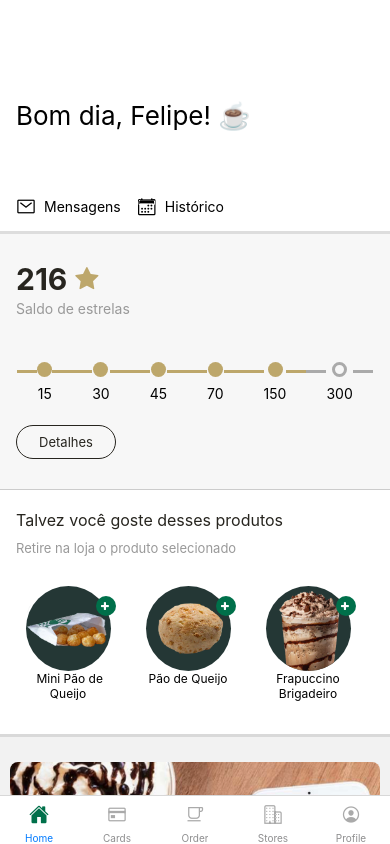
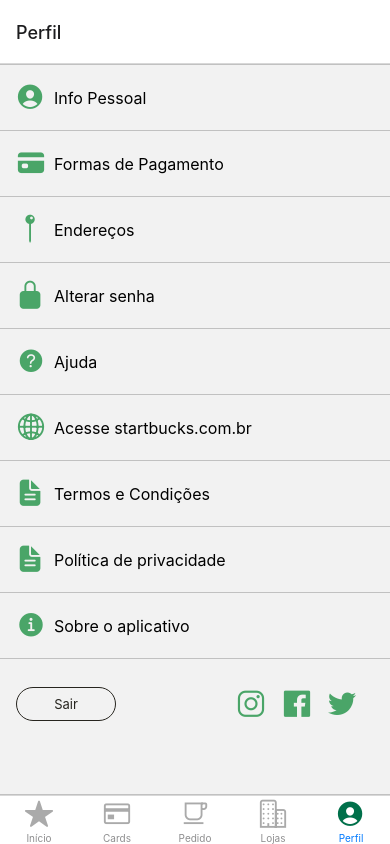
Before and after one commit to marisobreiro/starbucks-clone, a React Native app: screen /Perfil in a window 390 px wide. Built offline with nearby package versions, Linux system fonts and the light colour scheme.

Commit message:
Página de perfil criada + ajustes UI

```diff
--- a/App.js
+++ b/App.js
@@ -8,6 +8,7 @@
 import StarbucksCard from './screens/StarbucksCard';
 import Ordering from './screens/Order';
 import Stores from './screens/Stores';
+import Profile from './screens/Profile';
 
 const Tab = createBottomTabNavigator();
 
@@ -20,35 +21,35 @@
                     let iconName;
                     let cor;
 
-                    if (route.name == 'Home') {
-                        iconName = focused ? 'ios-home' : 'ios-home-outline';
+                    if (route.name == 'Início') {
+                        iconName = 'star'
                         cor = focused ? Colors.main : '#AAAAAA';
                     }
                     if (route.name == 'Cards') {
                         iconName = focused ? 'ios-card' : 'ios-card-outline';
                         cor = focused ? Colors.main : '#AAAAAA';
                     }
-                    if (route.name == 'Order') {
+                    if (route.name == 'Pedido') {
                         iconName = focused ? 'cafe' : 'cafe-outline';
                         cor = focused ? Colors.main : '#AAAAAA';
                     }
-                    if (route.name == 'Stores') {
+                    if (route.name == 'Lojas') {
                         iconName = focused ? 'ios-business' : 'ios-business-outline';
                         cor = focused ? Colors.main : '#AAAAAA';
                     }
-                    if (route.name == 'Profile') {
+                    if (route.name == 'Perfil') {
                         iconName = focused ? 'person-circle' : 'person-circle-outline';
                         cor = focused ? Colors.main : '#AAAAAA';
                     }
 
-                    return <Iconicons name={iconName} size={20} color={cor} />
+                    return <Iconicons name={iconName} size={30} color={cor} />
                 }
             })}>
-            <Tab.Screen name='Home' component={ Home } options={{headerShown: false, activeTintColor: Colors.main, inactiveTintColor: '#AAA'}} />
+            <Tab.Screen name='Início' component={ Home } options={{headerShown: false, activeTintColor: Colors.main, inactiveTintColor: '#AAA'}} />
             <Tab.Screen name='Cards' component={ StarbucksCard } />
-            <Tab.Screen name='Order' component={ Ordering } />
-            <Tab.Screen name='Stores' component={ Stores } />
-            <Tab.Screen name='Profile' component={Home} />
+            <Tab.Screen name='Pedido' component={ Ordering } />
+            <Tab.Screen name='Lojas' component={ Stores } />
+            <Tab.Screen name='Perfil' component={ Profile } />
         </Tab.Navigator>
     </NavigationContainer>
   );
--- a/components/Home/Main/ItemShop.js
+++ b/components/Home/Main/ItemShop.js
@@ -11,7 +11,7 @@
             <ScrollView style={styles.listItem} horizontal={true}>
                 <View style={ styles.item}>
                     <View style={styles.icon}>
-                        <FontAwesome name="plus" size={10} color="#FFF"/>
+                        <FontAwesome name="plus" size={12} color="#FFF"/>
                     </View>
                     <View style={styles.itemContainer}>
                         <Image
@@ -23,7 +23,7 @@
 
                 <View style={ styles.item}>
                     <View style={styles.icon}>
-                        <FontAwesome name="plus" size={10} color="#FFF"/>
+                        <FontAwesome name="plus" size={12} color="#FFF"/>
                     </View>
                     <View style={styles.itemContainer}>
                         <Image
@@ -36,7 +36,7 @@
                 <View style={styles.item}>
                     <View>
                         <View style={styles.icon}>
-                            <FontAwesome name="plus" size={10} color="#FFF"/>
+                            <FontAwesome name="plus" size={12} color="#FFF"/>
                         </View>
                         <View style={styles.itemContainer}>
                         <Image
@@ -49,7 +49,7 @@
 
                 <View style={ styles.item}>
                     <View style={styles.icon}>
-                        <FontAwesome name="plus" size={10} color="#FFF"/>
+                        <FontAwesome name="plus" size={12} color="#FFF"/>
                     </View>
                     <View style={styles.itemContainer}>
                         <Image
@@ -61,7 +61,7 @@
 
                 <View style={ styles.item}>
                     <View style={styles.icon}>
-                        <FontAwesome name="plus" size={10} color="#FFF"/>
+                        <FontAwesome name="plus" size={12} color="#FFF"/>
                     </View>
                     <View style={styles.itemContainer}>
                         <Image
@@ -73,7 +73,7 @@
 
                 <View style={ styles.item}>
                     <View style={styles.icon}>
-                        <FontAwesome name="plus" size={10} color="#FFF"/>
+                        <FontAwesome name="plus" size={12} color="#FFF"/>
                     </View>
                     <View style={styles.itemContainer}>
                         <Image
@@ -120,7 +120,7 @@
         zIndex: -1
     },
     icon: {
-        backgroundColor: Colors.main,
+        backgroundColor: Colors.app,
         borderRadius: 50,
         height: 20,
         padding: 5,
--- a/components/ui/MainButton.js
+++ b/components/ui/MainButton.js
@@ -14,11 +14,12 @@
         alignItems: 'center',
         backgroundColor: Colors.main,
         borderRadius: 40,
-        padding: 8,
+        padding: 10,
         width: 100,
     },
     buttonText: {
         fontSize: 13,
+        fontWeight: 'bold',
         color: '#FFF'
     }
 })
--- a/constants/Colors.js
+++ b/constants/Colors.js
@@ -1,5 +1,6 @@
 const Colors = {
     main: "#00704A",
+    app: "#4aa568",
     secondary: "#27251F",
     stars: "#bda76b"
 };
--- a/screens/Home.js
+++ b/screens/Home.js
@@ -4,12 +4,13 @@
 import Cards from '../components/Home/Main/Cards';
 import ItemShop from '../components/Home/Main/ItemShop';
 import StarsInfo from '../components/Home/Main/StarsInfo';
+import MainButton from '../components/UI/MainButton';
 
 export default function Home() {
     return (
         <View style={styles.container}>
             <HeaderHome />
-            <ScrollView >
+            <ScrollView style={styles.scroll}>
                 <StarsInfo />
                 <ItemShop />
                 <Cards />
@@ -21,5 +22,12 @@
 const styles = StyleSheet.create({
     container: {
         flex: 1
+    },
+    scroll: {
+        // zIndex: -1
+    },
+    btnContainer: {
+        backgroundColor: 'transparent',
+        zIndex: -1
     }
 })
--- a/screens/Profile.js
+++ b/screens/Profile.js
@@ -0,0 +1,91 @@
+import { StyleSheet, Text, View } from 'react-native';
+import Ionicons from '@expo/vector-icons/Ionicons';
+import Colors from '../constants/Colors';
+import DefaultButton from '../components/UI/DefaultButton';
+
+export default function Profile() {
+    return (
+        <View style={styles.container}>
+            <View style={styles.item}>
+                <Ionicons name='person-circle' size={30} color={Colors.app} />
+                <Text style={styles.itemText}>Info Pessoal</Text>
+            </View>
+            <View style={styles.item}>
+                <Ionicons name='card' size={30} color={Colors.app} />
+                <Text style={styles.itemText}>Formas de Pagamento</Text>
+            </View>
+            <View style={styles.item}>
+                <Ionicons name='pin' size={30} color={Colors.app} />
+                <Text style={styles.itemText}>Endereços</Text>
+            </View>
+            <View style={styles.item}>
+                <Ionicons name='lock-closed' size={30} color={Colors.app} />
+                <Text style={styles.itemText}>Alterar senha</Text>
+            </View>
+            <View style={styles.item}>
+                <Ionicons name='help-circle' size={30} color={Colors.app} />
+                <Text style={styles.itemText}>Ajuda</Text>
+            </View>
+            <View style={styles.item}>
+                <Ionicons name='globe-outline' size={30} color={Colors.app} />
+                <Text style={styles.itemText}>Acesse startbucks.com.br</Text>
+            </View>
+            <View style={styles.item}>
+                <Ionicons name='document-text' size={30} color={Colors.app} />
+                <Text style={styles.itemText}>Termos e Condições</Text>
+            </View>
+            <View style={styles.item}>
+                <Ionicons name='document-text' size={30} color={Colors.app} />
+                <Text style={styles.itemText}>Política de privacidade</Text>
+            </View>
+            <View style={styles.item}>
+                <Ionicons name='information-circle' size={30} color={Colors.app} />
+                <Text style={styles.itemText}>Sobre o aplicativo</Text>
+            </View>
+            <View style={styles.btn}>
+                <DefaultButton btnTitle='Sair' />
+                <View style={styles.social}>
+                    <Ionicons name='logo-instagram' size={30} color={Colors.app} style={styles.socialIcon} />
+                    <Ionicons name='logo-facebook' size={30} color={Colors.app} style={styles.socialIcon} />
+                    <Ionicons name='logo-twitter' size={30} color={Colors.app} style={styles.socialIcon} />
+                </View>
+            </View>
+        </View>
+    )
+}
+
+const styles = StyleSheet.create({
+    container: {
+        borderBottomColor: '#C1C1C1',
+        borderBottomWidth: 1,
+        borderTopColor: '#C1C1C1',
+        borderTopWidth: 1,
+        flex: 1
+    },
+    item: {
+        alignItems: 'center',
+        borderBottomColor: '#C1C1C1',
+        borderBottomWidth: 1,
+        flexDirection: 'row',
+        padding: 16
+    },
+    itemText: {
+        fontSize: 16,
+        marginLeft: 8
+    },
+    btn: {
+        alignItems: 'center',
+        flexDirection: 'row',
+        justifyContent: 'space-between',
+        marginHorizontal: 16,
+        marginVertical: 28
+    },
+    social: {
+        alignItems: 'center',
+        flexDirection: 'row'
+    },
+    socialIcon: {
+        marginRight: 16
+    }
+
+})
```
